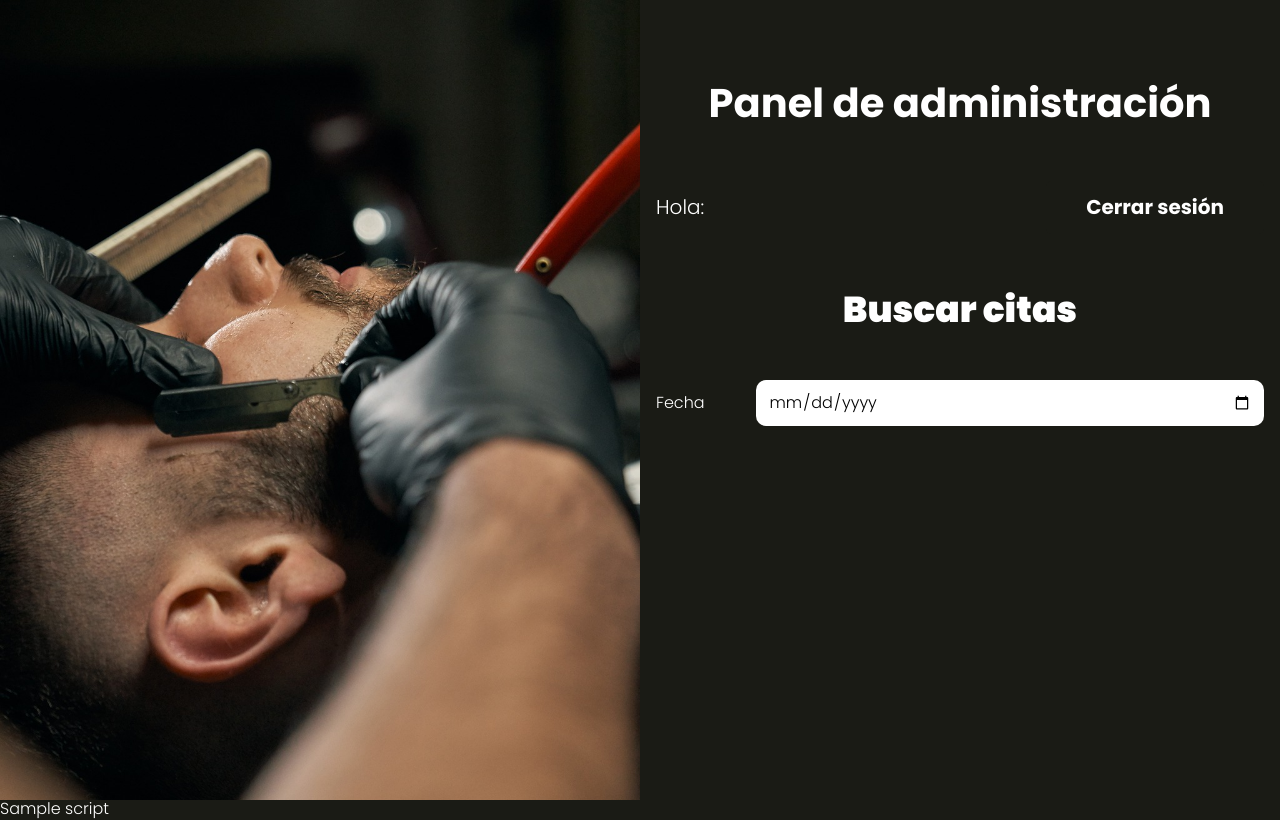
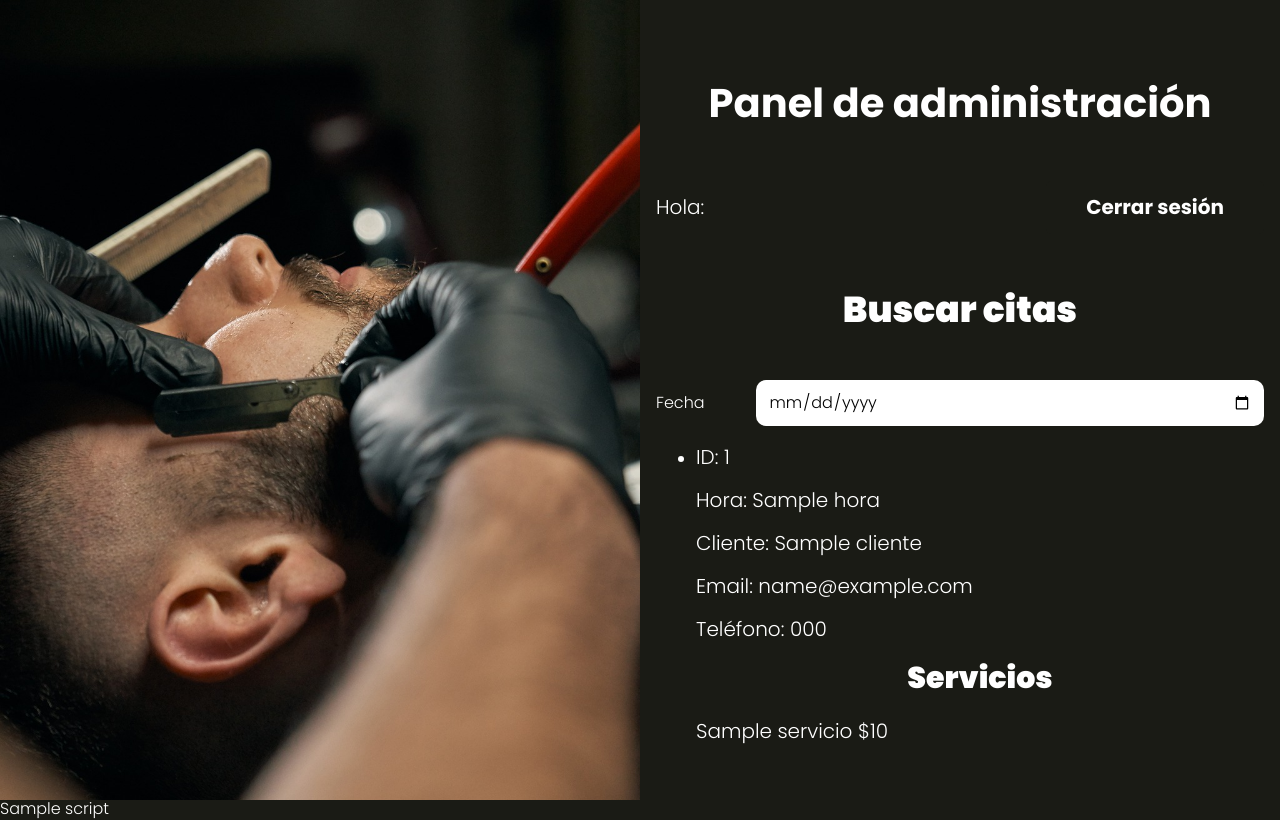
Before and after one commit to Maya-Alferez/AppSalon, a PHP site: the page made by views/admin/index.php in a window 1280 px wide. Run offline with PHP 8.4, Linux system fonts and the light colour scheme; the template is opened without the code that fills it: most values are stand-ins (such as "Sample title", 1, 10 or a date in 2020).

Commit message:
Mostrar citas en pantalla
Mostrar la cita seleccionada con el cliente (fecha, hora, cliente, servicios) en la pantalla de admin

```diff
--- a/views/admin/index.php
+++ b/views/admin/index.php
@@ -13,4 +13,26 @@
         </div>
     </form>
 </div>
-<div id="citas-admin"></div>
+<div id="citas-admin">
+    <ul class="citas">
+        <?php
+            $idCita = 0;
+            foreach( $citas as $cita ) {
+                if($idCita !== $cita->id) {
+        ?>
+        <li>
+            <p>ID: <span><?php echo $cita->id; ?></span></p>
+            <p>Hora: <span><?php echo $cita->hora; ?></span></p>
+            <p>Cliente: <span><?php echo $cita->cliente; ?></span></p>
+            <p>Email: <span><?php echo $cita->email; ?></span></p>
+            <p>Teléfono: <span><?php echo $cita->telefono; ?></span></p>
+
+            <h3>Servicios</h3>
+            <?php
+                $idCita = $cita->id;
+            } //Fin del if ?>
+            <p class="servicio"><?php echo $cita->servicio . " $" . $cita->precio; ?></p>
+        </li>
+        <?php } //Fin del forEach?>
+    </ul>
+</div>
```
